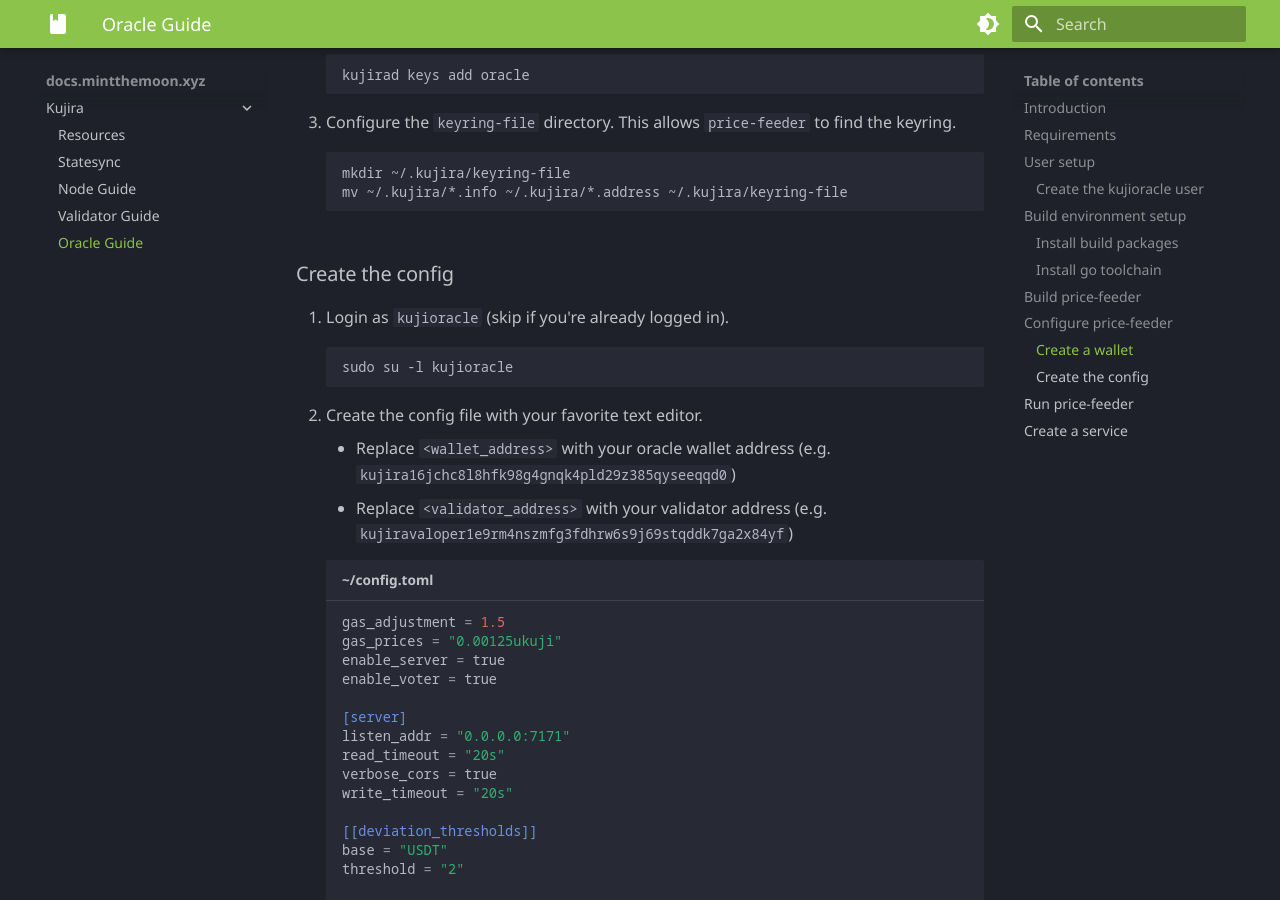
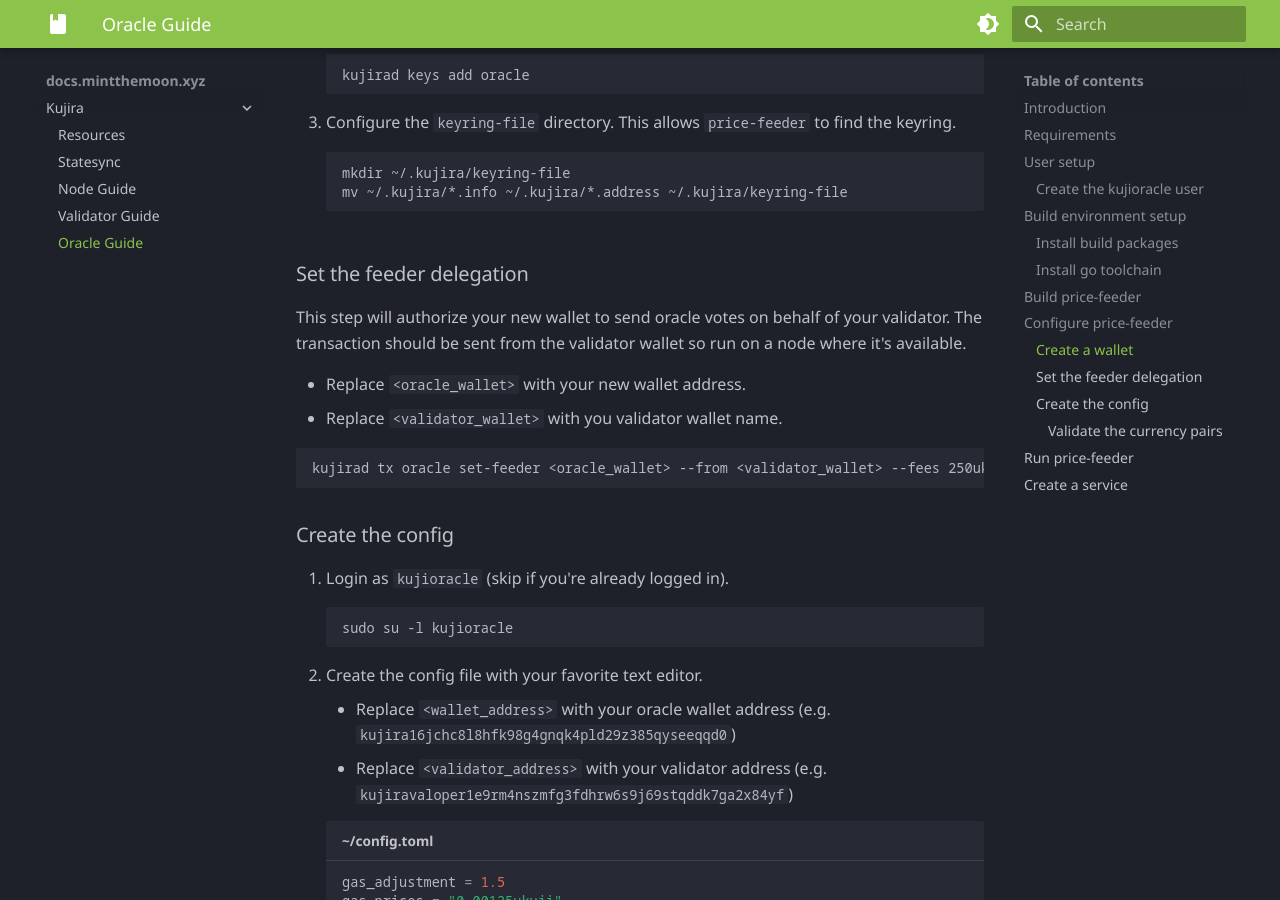
Before and after one commit to mintthemoon/mintwiki, an MkDocs documentation site: the page built from docs/kujira/oracle-guide.md, in a window 1280 px wide and 900 px high, scrolled down 2419 px. Built offline with MkDocs 1.6.1 and Material for MkDocs 9.7.7, drawn with Linux system fonts in a browser that asks for light colours; some of the changed text lies outside the part shown.

Commit message:
add oracle feeder delegation and pair validation

````diff
--- a/docs/kujira/oracle-guide.md
+++ b/docs/kujira/oracle-guide.md
@@ -101,6 +101,18 @@ mkdir ~/.kujira/keyring-file
 mv ~/.kujira/*.info ~/.kujira/*.address ~/.kujira/keyring-file
 ```
 
+### Set the feeder delegation
+This step will authorize your new wallet to send oracle votes on behalf of your validator.
+The transaction should be sent from the validator wallet so run on a node where it's available.
+
+- Replace `<oracle_wallet>` with your new wallet address.
+- Replace `<validator_wallet>` with you validator wallet name.
+
+```bash
+kujirad tx oracle set-feeder <oracle_wallet> --from <validator_wallet> --fees 250ukuji
+```
+
+
 ### Create the config
 1. Login as `kujioracle` (skip if you're already logged in).
 ```bash
@@ -165,6 +177,11 @@ sudo su -l kujioracle
     websocket = "stream.binance.com:9443"
     ```
 
+#### Validate the currency pairs
+It's important to only submit price votes for whitelisted denoms in order to avoid slashing.
+Check this link to see the currently configured denoms and update `[[currency_pairs]]` if needed:
+[harpoon-4 oracle parameters](https://lcd.harpoon.kujira.setten.io/oracle/params).
+
 ## Run `price-feeder`
 1. Login as `kujioracle` (skip if you're already logged in).
 ```bash
````
